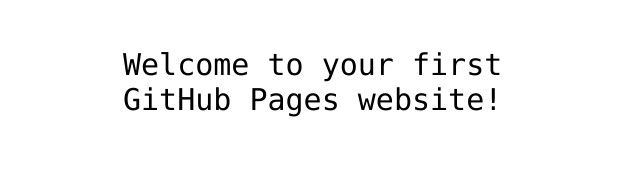
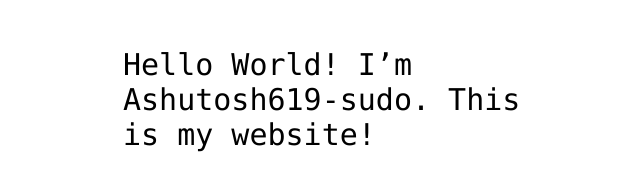
Before and after one commit to Ashutosh619-sudo/Ashutosh619-sudo.github.io, a plain HTML site: page index.html in a window 1280 px wide. Shown: the part 341-532 px from the top of the page, without its empty margins (317-957 px from the left). Drawn offline with Linux system fonts and the light colour scheme.

Commit message:
addded my username in index.html

```diff
--- a/index.html
+++ b/index.html
@@ -12,7 +12,7 @@
 <img src="https://octodex.github.com/images/daftpunktocat-thomas.gif" id="octocat" alt="octocat-gif" />
 
 <!-- Change this code here by copy and pasting your template on line 15 -->
-<p>Welcome to your first GitHub Pages website!</p>
+<p>Hello World! I’m Ashutosh619-sudo. This is my website!</p>
 
 </body>
 </html>
```
